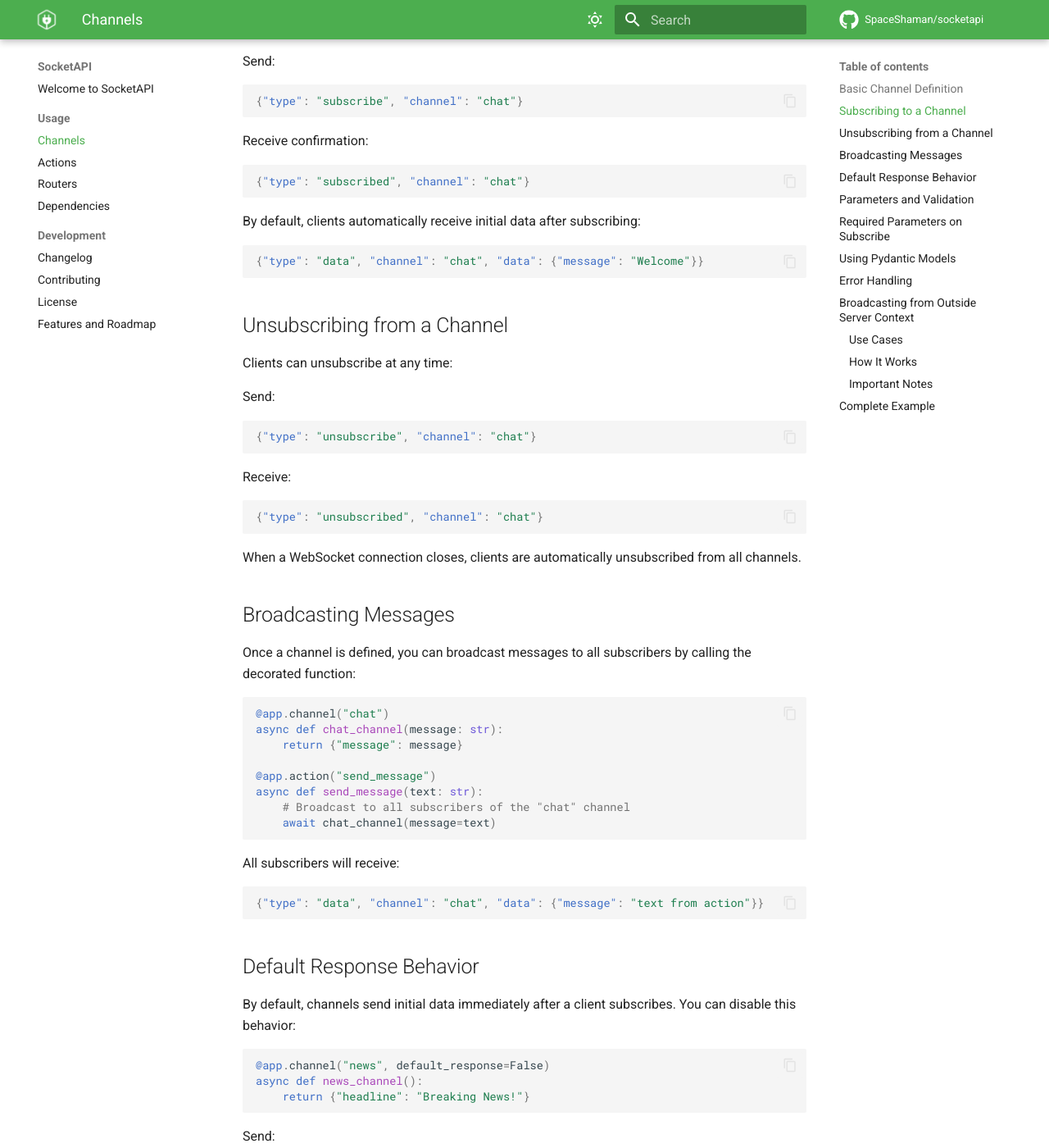
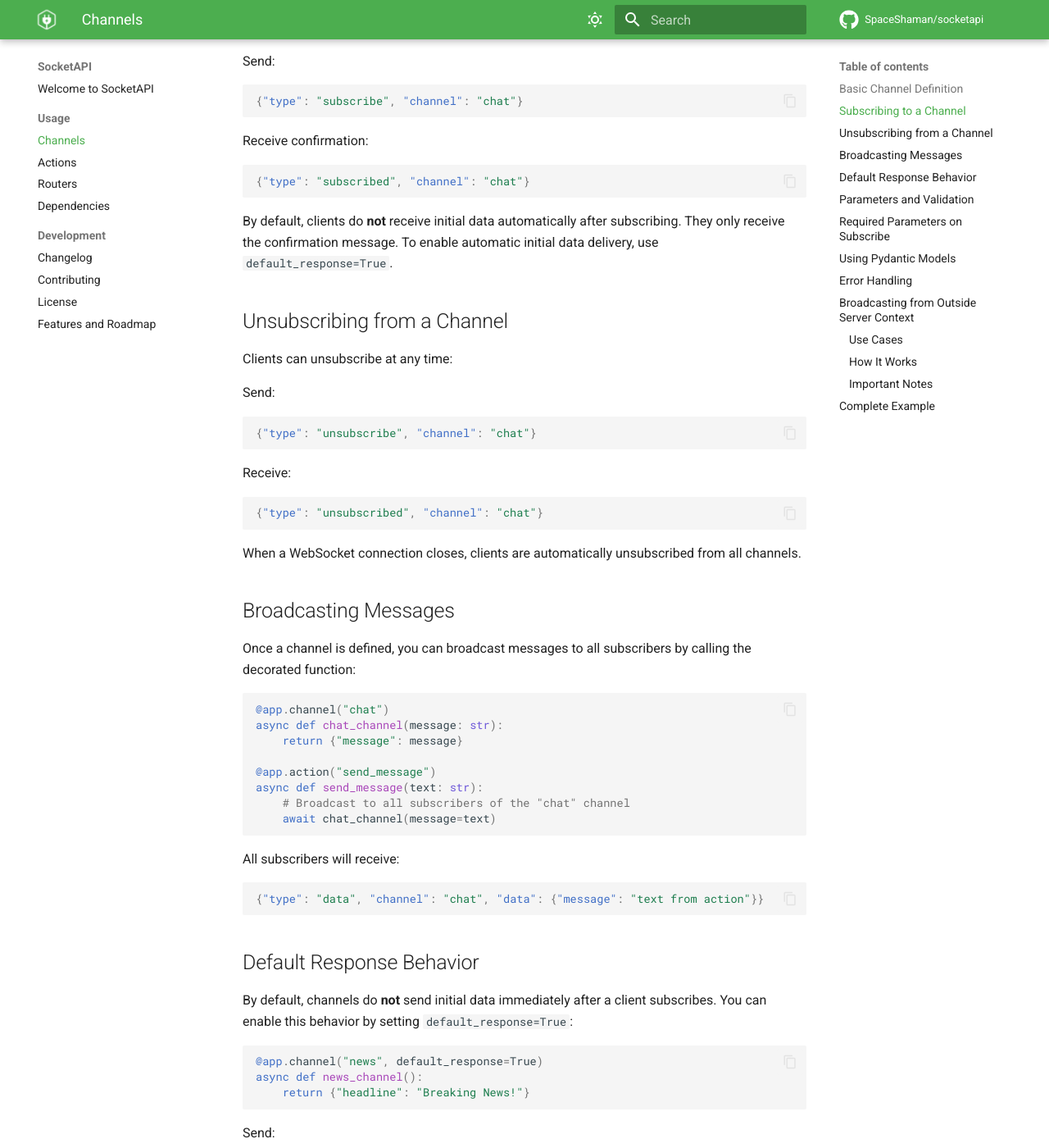
Before and after one commit to SpaceShaman/socketapi, an MkDocs documentation site: the page built from docs/Usage/channels.md, in a window 1280 px wide and 1400 px high, scrolled down 614 px. Shown: the whole window at 82% size. Built offline with MkDocs 1.6.1 and Material for MkDocs 9.7.7, drawn with Linux system fonts in a browser that asks for light colours; comment, search, counter and statistics services are not loaded; some of the changed text lies outside the part shown.

Commit message:
📝 (channels.md): update documentation to clarify default response behavior and usage of `default_response` parameter

````diff
--- a/docs/Usage/channels.md
+++ b/docs/Usage/channels.md
@@ -30,10 +30,7 @@ Receive confirmation:
 {"type": "subscribed", "channel": "chat"}
 ```
 
-By default, clients automatically receive initial data after subscribing:
-```json
-{"type": "data", "channel": "chat", "data": {"message": "Welcome"}}
-```
+By default, clients do **not** receive initial data automatically after subscribing. They only receive the confirmation message. To enable automatic initial data delivery, use `default_response=True`.
 
 ## Unsubscribing from a Channel
 
@@ -73,10 +70,10 @@ All subscribers will receive:
 
 ## Default Response Behavior
 
-By default, channels send initial data immediately after a client subscribes. You can disable this behavior:
+By default, channels do **not** send initial data immediately after a client subscribes. You can enable this behavior by setting `default_response=True`:
 
 ```python
-@app.channel("news", default_response=False)
+@app.channel("news", default_response=True)
 async def news_channel():
     return {"headline": "Breaking News!"}
 ```
@@ -86,17 +83,10 @@ Send:
 {"type": "subscribe", "channel": "news"}
 ```
 
-Receive only confirmation (no initial data):
+Receive confirmation and initial data:
 ```json
 {"type": "subscribed", "channel": "news"}
-```
-
-The client will only receive data when you explicitly call the channel function:
-
-```python
-@app.action("publish_news")
-async def publish_news():
-    await news_channel()  # Now all subscribers receive the data
+{"type": "data", "channel": "news", "data": {"headline": "Breaking News!"}}
 ```
 
 ## Parameters and Validation
@@ -151,14 +141,7 @@ Receive:
 {"type": "subscribed", "channel": "private_chat"}
 ```
 
-Then receive initial data:
-```json
-{
-    "type": "data",
-    "channel": "private_chat",
-    "data": {"message": "Welcome", "authenticated": true}
-}
-```
+**Note:** By default, no initial data is sent automatically. To receive initial data after subscribing, set `default_response=True` on the channel decorator.
 
 If required parameters are missing or invalid:
 
@@ -230,7 +213,7 @@ from socketapi import SocketAPI
 
 app = SocketAPI()
 
-@app.channel("broadcast_channel", default_response=False)
+@app.channel("broadcast_channel")
 async def broadcast_channel(message: str):
     return {"message": message}
 
@@ -281,10 +264,9 @@ Client workflow:
 {"type": "subscribe", "channel": "notifications", "data": {"user_id": 123}}
 ```
 
-2. Receive confirmation and initial data:
+2. Receive confirmation (no initial data by default):
 ```json
 {"type": "subscribed", "channel": "notifications"}
-{"type": "data", "channel": "notifications", "data": {"user_id": 123, "type": "all", "notifications": []}}
 ```
 
 3. Receive broadcasts when `send_notification` is called:
````
